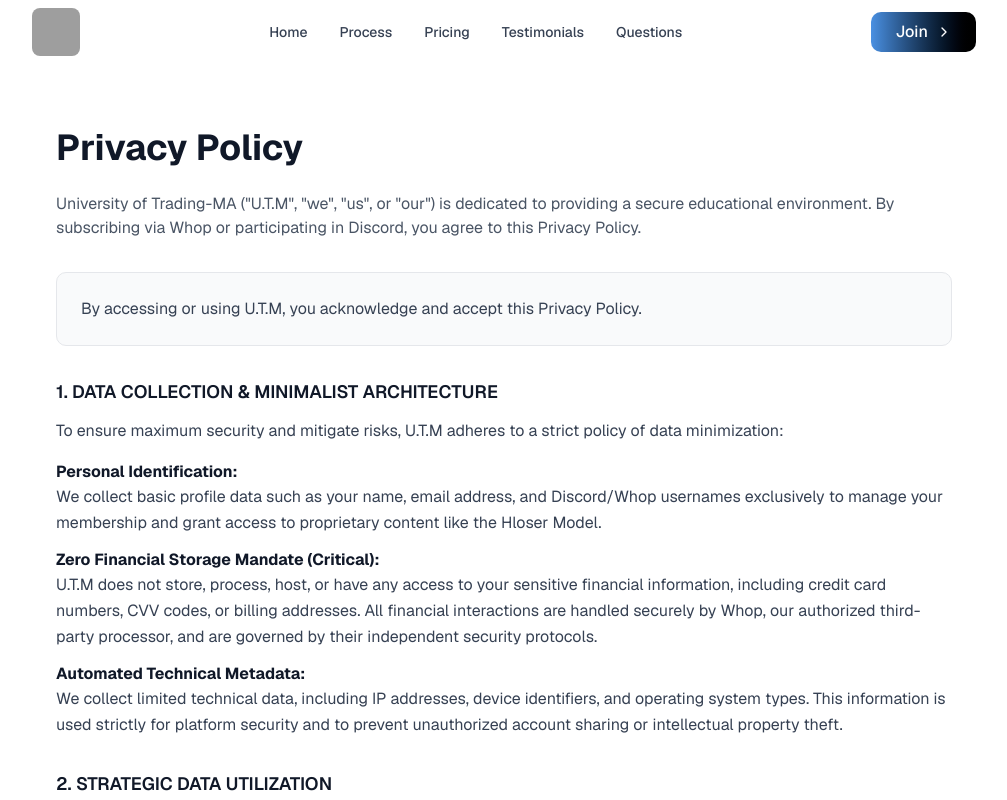
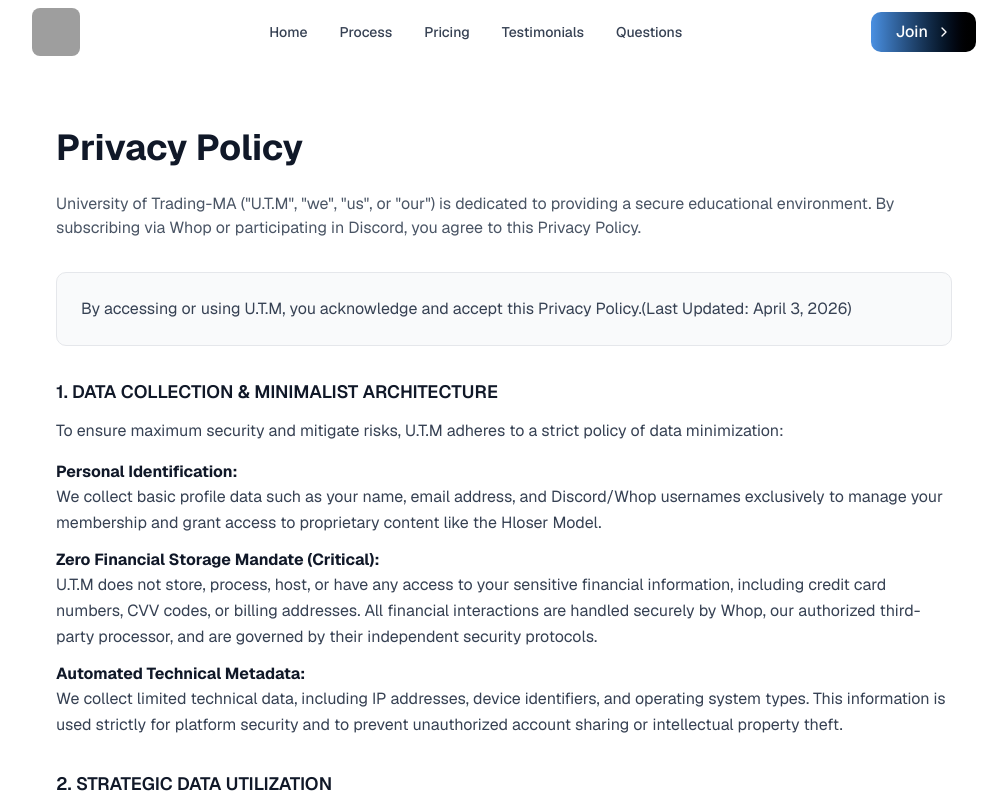
Before and after one commit to hloser77/University-of-Trading-MA, a Next.js app: page /privacy in a window 1280 px wide. Shown: the top 800 px of the page, without its empty margins (136-1143 px from the left). Built offline with nearby package versions, Linux system fonts and the light colour scheme; grey boxes are pictures that could not be loaded.

Commit message:
Update page.tsx

```diff
--- a/app/privacy/page.tsx
+++ b/app/privacy/page.tsx
@@ -91,7 +91,7 @@ export default function PrivacyPolicy() {
 
           <div className="mb-8 bg-gray-50 border border-gray-200 p-6 rounded-lg">
             <p className="text-base text-gray-700">
-              By accessing or using U.T.M, you acknowledge and accept this Privacy Policy.
+              By accessing or using U.T.M, you acknowledge and accept this Privacy Policy.(Last Updated: April 3, 2026)
             </p>
           </div>
 
```
